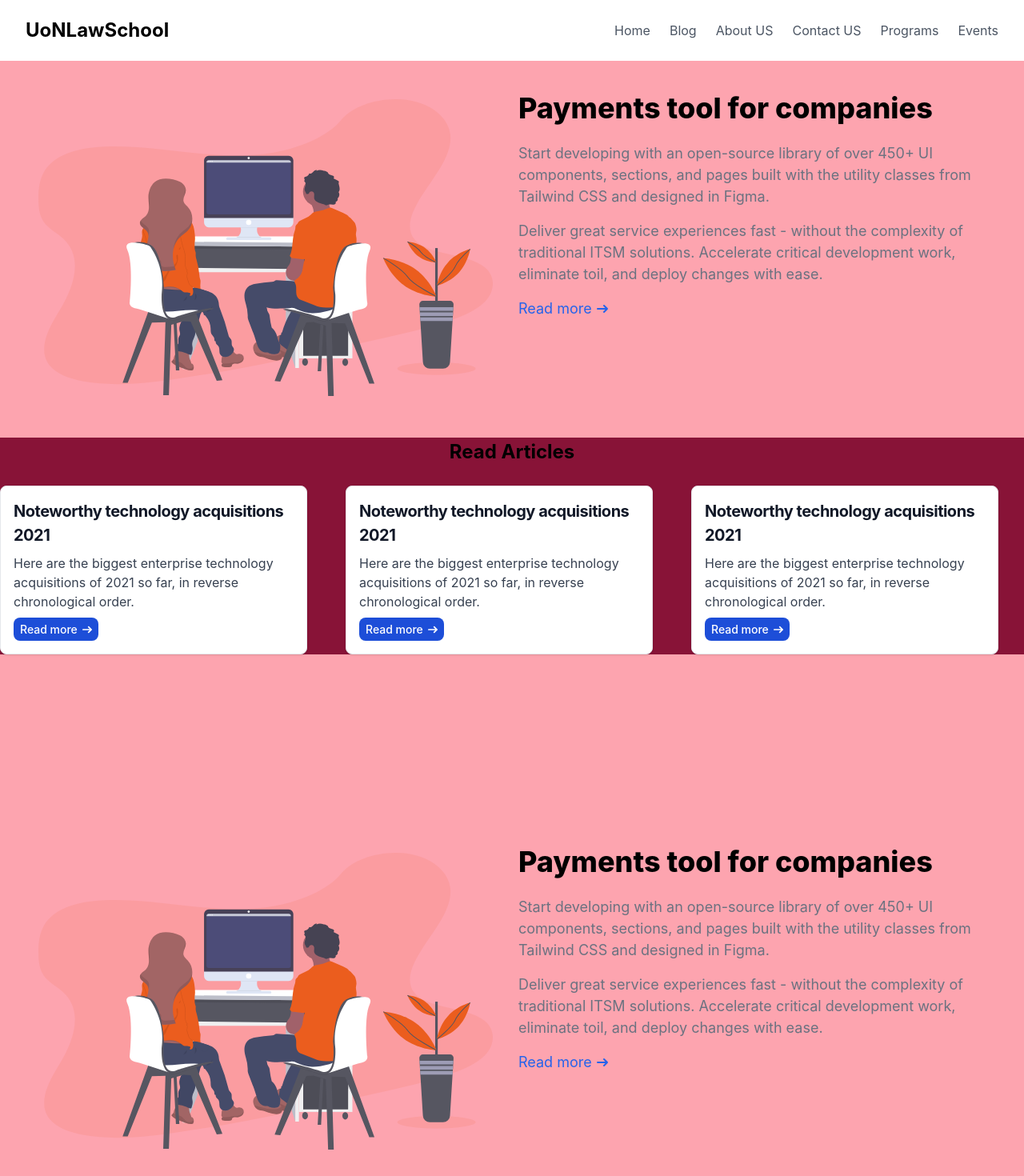
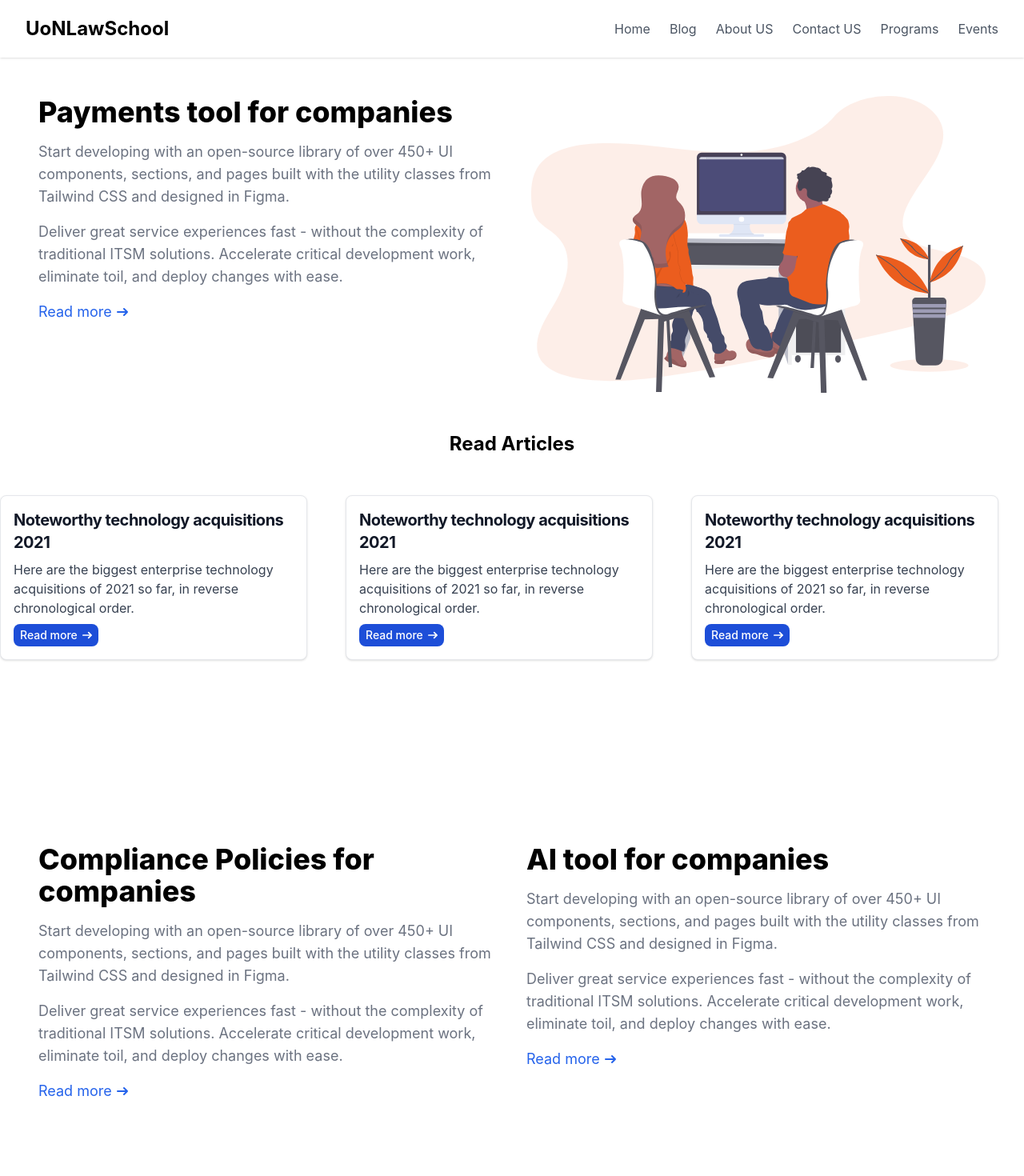
Before and after one commit to naiyoma/law-Ai, a React (Create React App) app: page / in a window 1280 px wide. Shown: the top 1470 px of the page at 80% size. Built offline with nearby package versions, Linux system fonts and the light colour scheme.

Commit message:
program component

```diff
--- a/src/Home.js
+++ b/src/Home.js
@@ -2,24 +2,23 @@ import React from 'react';
 import Navbar from "./components/Navbar";
 import './index.css';
 import InfoCard  from './components/inforCards';
-import CoverImage from './components/ImageCover';
+import HomePage from './components/ImageCover';
 import ProgramsContent from './components/Programs';
 
 function Home() {
   return (
     <>
     <Navbar/>
-    <div className="grid grid-rows-3 grid-flow-col gap-1 bg-rose-300 h-fit">
+    <div className="grid grid-rows-3 grid-flow-col h-fit">
     <div>
-      <ProgramsContent />
+      <HomePage />
       </div>
       <div>
-      <InfoCard />
+      <InfoCard className="pt-8"/>
       </div>
       <div>
-        <ProgramsContent />
+        <ProgramsContent className="pb-2"/>
       </div>
-
     </div>
     </>
   );
--- a/src/components/ImageCover.js
+++ b/src/components/ImageCover.js
@@ -1,17 +1,51 @@
+// import { useState } from "react";
+
+// export default function CoverImage() {
+//     return (
+//     <div className="t">
+//       <h1>Wow</h1>
+//           {/* <h1 class="mb-4 text-2xl sm:text-4xl md:text-5xl lg:text-6xl font-extrabold leading-none tracking-tight text-gray-900 dark:text-white text-center">We invest in the world’s potential</h1>
+//           <p class="text-base sm:text-lg md:text-xl  font-normal text-gray-500 sm:px-8 md:px-16 lg:px-8 text-center dark:text-gray-400">Here at Flowbite we focus on markets where technology, innovation, and capital can unlock long-term value and drive economic growth.</p>
+//           <a href="#" class="inline-flex items-center justify-center px-4 py-2 text-base font-medium text-center text-white bg-blue-700 rounded-lg hover:bg-blue-800 focus:ring-4 focus:ring-blue-300 dark:focus:ring-blue-900">
+//             Learn more
+//             <svg class="w-3.5 h-3.5 ml-2" aria-hidden="true" xmlns="http://www.w3.org/2000/svg" fill="none" viewBox="0 0 14 10">
+//               <path stroke="currentColor" stroke-linecap="round" stroke-linejoin="round" stroke-width="2" d="M1 5h12m0 0L9 1m4 4L9 9"/>
+//             </svg>
+//           </a> */}
+//       </div>
+//         );
+// }
+
+
+
 import { useState } from "react";
+import AboutSvg from "../assets/about-img.svg";
 
-export default function CoverImage() {
+export default function HomePage() {
     return (
-    <div className="t">
-      <h1>Wow</h1>
-          {/* <h1 class="mb-4 text-2xl sm:text-4xl md:text-5xl lg:text-6xl font-extrabold leading-none tracking-tight text-gray-900 dark:text-white text-center">We invest in the world’s potential</h1>
-          <p class="text-base sm:text-lg md:text-xl  font-normal text-gray-500 sm:px-8 md:px-16 lg:px-8 text-center dark:text-gray-400">Here at Flowbite we focus on markets where technology, innovation, and capital can unlock long-term value and drive economic growth.</p>
-          <a href="#" class="inline-flex items-center justify-center px-4 py-2 text-base font-medium text-center text-white bg-blue-700 rounded-lg hover:bg-blue-800 focus:ring-4 focus:ring-blue-300 dark:focus:ring-blue-900">
-            Learn more
-            <svg class="w-3.5 h-3.5 ml-2" aria-hidden="true" xmlns="http://www.w3.org/2000/svg" fill="none" viewBox="0 0 14 10">
-              <path stroke="currentColor" stroke-linecap="round" stroke-linejoin="round" stroke-width="2" d="M1 5h12m0 0L9 1m4 4L9 9"/>
-            </svg>
-          </a> */}
+        <div className="h-fit">
+        <div className="grid md:grid-cols-2 gap-4 p-4 md:p-8">
+          <div className="p-4">
+          <h2 className="text-2xl md:text-4xl font-extrabold dark:text-white">
+              Payments tool for companies
+            </h2>
+            <p className="my-2 md:my-4 text-base md:text-lg text-gray-500">
+              Start developing with an open-source library of over 450+ UI components, sections, and pages built with the utility classes from Tailwind CSS and designed in Figma.
+            </p>
+            <p className="mb-2 md:mb-4 text-base md:text-lg font-normal text-gray-500 dark:text-gray-400">
+              Deliver great service experiences fast - without the complexity of traditional ITSM solutions. Accelerate critical development work, eliminate toil, and deploy changes with ease.
+            </p>
+            <a href="#" className="inline-flex items-center text-base md:text-lg text-blue-600 dark:text-blue-500 hover:underline">
+              Read more
+              <svg className="w-3 h-3.5 md:w-3.5 md:h-3.5 ml-1.5" aria-hidden="true" xmlns="http://www.w3.org/2000/svg" fill="none" viewBox="0 0 14 10">
+                <path stroke="currentColor" stroke-linecap="round" stroke-linejoin="round" stroke-width="2" d="M1 5h12m0 0L9 1m4 4L9 9"/>
+              </svg>
+            </a>
+          </div>
+          <div className="md:flex md:items-center md:justify-center p-4">
+            <img src={AboutSvg} alt="Logo" className="max-w-full h-auto" />
+          </div>
+        </div>
       </div>
-        );
+    );
 }
--- a/src/components/Programs.js
+++ b/src/components/Programs.js
@@ -3,14 +3,28 @@ import AboutSvg from "../assets/about-img.svg";
 
 export default function ProgramsContent() {
     return (
-        <div className="h-fit">
-        <div className="grid md:grid-cols-2 gap-4 p-4 md:p-8">
-          <div className="md:flex md:items-center md:justify-center p-4">
-            <img src={AboutSvg} alt="Logo" className="max-w-full h-auto" />
+      <div className="h-fit">
+        <div className="grid md:grid-cols-2 gap-1 p-2 md:p-8 pb-4">
+          <div className="p-4">
+          <h2 className="text-2xl md:text-4xl font-extrabold dark:text-white">
+              Compliance  Policies for companies
+            </h2>
+            <p className="my-2 md:my-4 text-base md:text-lg text-gray-500">
+              Start developing with an open-source library of over 450+ UI components, sections, and pages built with the utility classes from Tailwind CSS and designed in Figma.
+            </p>
+            <p className="mb-2 md:mb-4 text-base md:text-lg font-normal text-gray-500 dark:text-gray-400">
+              Deliver great service experiences fast - without the complexity of traditional ITSM solutions. Accelerate critical development work, eliminate toil, and deploy changes with ease.
+            </p>
+            <a href="#" className="inline-flex items-center text-base md:text-lg text-blue-600 dark:text-blue-500 hover:underline">
+              Read more
+              <svg className="w-3 h-3.5 md:w-3.5 md:h-3.5 ml-1.5" aria-hidden="true" xmlns="http://www.w3.org/2000/svg" fill="none" viewBox="0 0 14 10">
+                <path stroke="currentColor" stroke-linecap="round" stroke-linejoin="round" stroke-width="2" d="M1 5h12m0 0L9 1m4 4L9 9"/>
+              </svg>
+            </a>
           </div>
-          <div className="pt-4 md:pt-0">
-            <h2 className="text-2xl md:text-4xl font-extrabold dark:text-white">
-              Payments tool for companies
+          <div className="p-4">
+          <h2 className="text-2xl md:text-4xl font-extrabold dark:text-white">
+              AI tool for companies
             </h2>
             <p className="my-2 md:my-4 text-base md:text-lg text-gray-500">
               Start developing with an open-source library of over 450+ UI components, sections, and pages built with the utility classes from Tailwind CSS and designed in Figma.
--- a/src/components/inforCards.js
+++ b/src/components/inforCards.js
@@ -4,9 +4,9 @@ import React from 'react';
 function InfoCards() {
   return (
     <div className=''>
-    <div className='bg-rose-900 '>
+    <div className='h-fit'>
       <h1 className="text-2xl font-bold text-center">Read Articles</h1>
-    <div className="grid grid-cols-1 md:grid-cols-2 lg:grid-cols-3 gap-4 pt-6">
+    <div className="grid grid-cols-1 md:grid-cols-2 lg:grid-cols-3 gap-4 pt-12">
     <div className="max-w-sm p-4 bg-white border border-gray-200 rounded-lg shadow dark:bg-gray-800 dark:border-gray-700">
       <a href="#" className="block">
         <h5 className="mb-2 text-lg md:text-xl font-bold tracking-tight text-gray-900 dark:text-white">Noteworthy technology acquisitions 2021</h5>
--- a/tailwind.config.js
+++ b/tailwind.config.js
@@ -6,16 +6,16 @@ module.exports = {
   theme: {
     extend: {
       fontSize: {
-        xs: "0.75rem",
-        sm: "0.875rem",
-        base: "1rem",
-        lg: "1.125rem",
-        xl: "1.25rem",
-        "2xl": "1.5rem",
-        "3xl": "1.875rem",
-        "4xl": "2.25rem",
-        "5xl": "3rem",
-        "6xl": "4rem",
+        // xs: "0.75rem",
+        // sm: "0.875rem",
+        // base: "1rem",
+        // lg: "1.125rem",
+        // xl: "1.25rem",
+        // "2xl": "1.5rem",
+        // "3xl": "1.875rem",
+        // "4xl": "2.25rem",
+        // "5xl": "3rem",
+        // "6xl": "4rem",
       },
     },
   },
```
